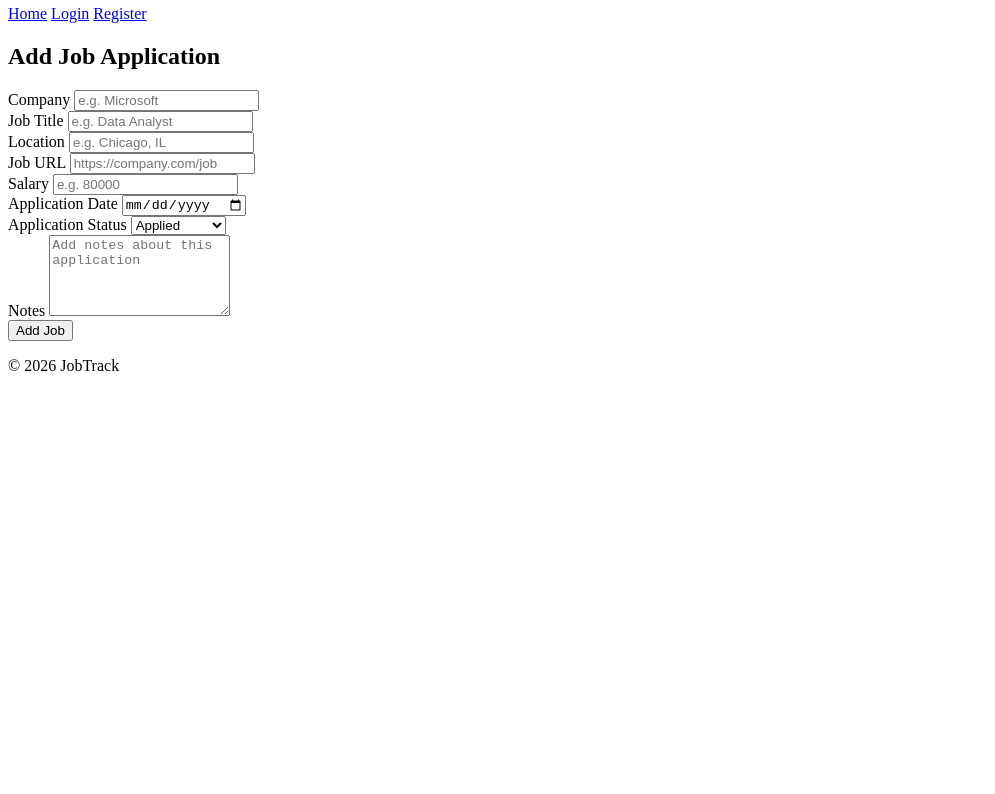
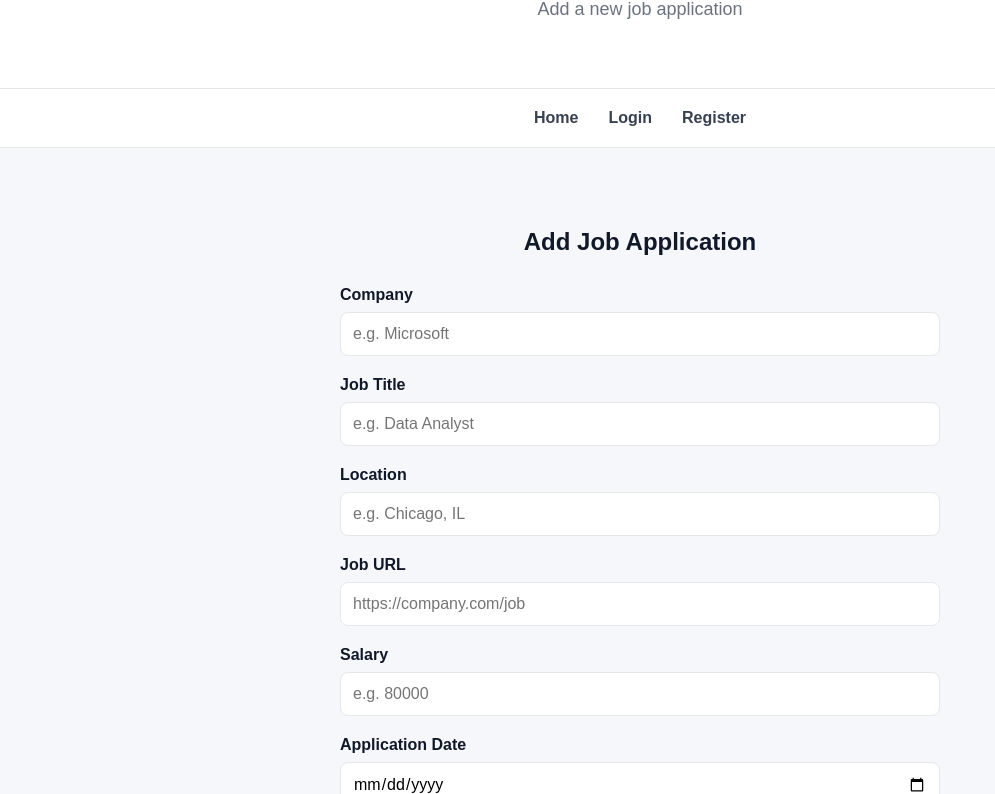
Before and after one commit to rayalakarthik/job-track, a plain HTML site: page add-job.html in a window 1280 px wide. Shown: the part 109-903 px from the top of the page, without its empty margins (0-995 px from the left). Before the commit the page ends 800 px from the top, so only its background shows below. Drawn offline with Linux system fonts and the light colour scheme.

Commit message:
Update HTML form structure

```diff
--- a/add-job.html
+++ b/add-job.html
@@ -5,6 +5,7 @@
 <head>
 
     <title>Add Job - JobTrack</title>
+    <link rel="stylesheet" href="style.css">
 
 </head>
 
@@ -37,7 +38,7 @@
 
         <form>
 
-            <div>
+            <div class="form-group">
 
                 <label for="company">
                     Company
@@ -54,7 +55,7 @@
             </div>
 
 
-            <div>
+            <div class="form-group">
 
                 <label for="jobTitle">
                     Job Title
@@ -71,7 +72,7 @@
             </div>
 
 
-            <div>
+            <div class="form-group">
 
                 <label for="location">
                     Location
@@ -87,7 +88,7 @@
             </div>
 
 
-            <div>
+            <div    class="form-group">
 
                 <label for="jobUrl">
                     Job URL
@@ -103,7 +104,7 @@
             </div>
 
 
-            <div>
+            <div class="form-group">
 
                 <label for="salary">
                     Salary
@@ -119,7 +120,7 @@
             </div>
 
 
-            <div>
+            <div class="form-group">
 
                 <label for="applicationDate">
                     Application Date
@@ -135,7 +136,7 @@
             </div>
 
 
-            <div>
+            <div   class="form-group">
 
                 <label for="status">
                     Application Status
@@ -176,7 +177,7 @@
             </div>
 
 
-            <div>
+            <div class="form-group">
 
                 <label for="notes">
                     Notes
@@ -192,7 +193,7 @@
             </div>
 
 
-            <button type="submit">
+            <button type="submit" class="form-button">
                 Add Job
             </button>
 
--- /dev/null
+++ b/style.css
@@ -0,0 +1,224 @@
+* {
+    box-sizing: border-box;
+}
+
+
+:root {
+    --primary-color: #2563eb;
+    --primary-dark: #1d4ed8;
+    --text-color: #111827;
+    --muted-color: #6b7280;
+    --background-color: #f5f7fb;
+    --white: #ffffff;
+    --border-color: #e5e7eb;
+}
+
+
+body {
+    margin: 0;
+    font-family: Arial, sans-serif;
+    background-color: var(--background-color);
+    color: var(--text-color);
+}
+
+
+header {
+    text-align: center;
+    padding: 50px 20px;
+    background-color: var(--white);
+}
+
+
+header h1 {
+    margin: 0;
+    font-size: 42px;
+}
+
+
+header p {
+    margin-top: 10px;
+    font-size: 18px;
+    color: var(--muted-color);
+}
+
+
+nav {
+    display: flex;
+    justify-content: center;
+    gap: 30px;
+    padding: 20px;
+    background-color: var(--white);
+    border-top: 1px solid var(--border-color);
+    border-bottom: 1px solid var(--border-color);
+}
+
+
+nav a {
+    text-decoration: none;
+    color: #374151;
+    font-weight: 600;
+}
+
+
+nav a:hover {
+    color: var(--primary-color);
+}
+
+
+main {
+    max-width: 1000px;
+    margin: 0 auto;
+    padding: 60px 20px;
+}
+
+
+section {
+    background-color: var(--white);
+    padding: 40px;
+    margin-bottom: 30px;
+    border-radius: 12px;
+}
+
+
+.hero {
+    text-align: center;
+    padding: 80px 40px;
+}
+
+
+.hero h2 {
+    font-size: 42px;
+    margin-bottom: 20px;
+}
+
+
+.hero p {
+    max-width: 650px;
+    margin: 0 auto 30px;
+    font-size: 18px;
+    line-height: 1.6;
+    color: var(--muted-color);
+}
+
+
+button {
+    padding: 12px 24px;
+    border: none;
+    border-radius: 8px;
+    background-color: var(--primary-color);
+    color: var(--white);
+    font-size: 16px;
+    font-weight: 600;
+    cursor: pointer;
+    margin: 5px;
+}
+
+
+button:hover {
+    background-color: var(--primary-dark);
+}
+
+
+.features {
+    display: flex;
+    gap: 20px;
+}
+
+
+.features article {
+    flex: 1;
+    padding: 20px;
+    border: 1px solid var(--border-color);
+    border-radius: 10px;
+}
+
+
+.features article p {
+    color: var(--muted-color);
+    line-height: 1.5;
+}
+
+
+form {
+    max-width: 600px;
+    margin: 0 auto;
+}
+
+
+.form-group {
+    margin-bottom: 20px;
+}
+
+
+.form-group label {
+    display: block;
+    margin-bottom: 8px;
+    font-weight: 600;
+}
+
+
+.form-group input,
+.form-group select,
+.form-group textarea {
+    width: 100%;
+    padding: 12px;
+    border: 1px solid var(--border-color);
+    border-radius: 8px;
+    font-size: 16px;
+    font-family: inherit;
+}
+
+
+.form-group input:focus,
+.form-group select:focus,
+.form-group textarea:focus {
+    outline: none;
+    border-color: var(--primary-color);
+}
+
+
+.form-group textarea {
+    resize: vertical;
+}
+
+
+.form-button {
+    width: 100%;
+    margin-top: 10px;
+}
+
+
+main > h2 {
+    text-align: center;
+    margin-bottom: 30px;
+}
+
+
+footer {
+    text-align: center;
+    padding: 30px;
+    color: var(--muted-color);
+}
+
+
+@media (max-width: 768px) {
+
+    .features {
+        flex-direction: column;
+    }
+
+    nav {
+        flex-direction: column;
+        align-items: center;
+        gap: 15px;
+    }
+
+    .hero {
+        padding: 50px 20px;
+    }
+
+    .hero h2 {
+        font-size: 32px;
+    }
+
+}
```
Also changed, not shown: index.html (+5 -2 lines), login.html (+5 -3 lines), register.html (+6 -5 lines).
